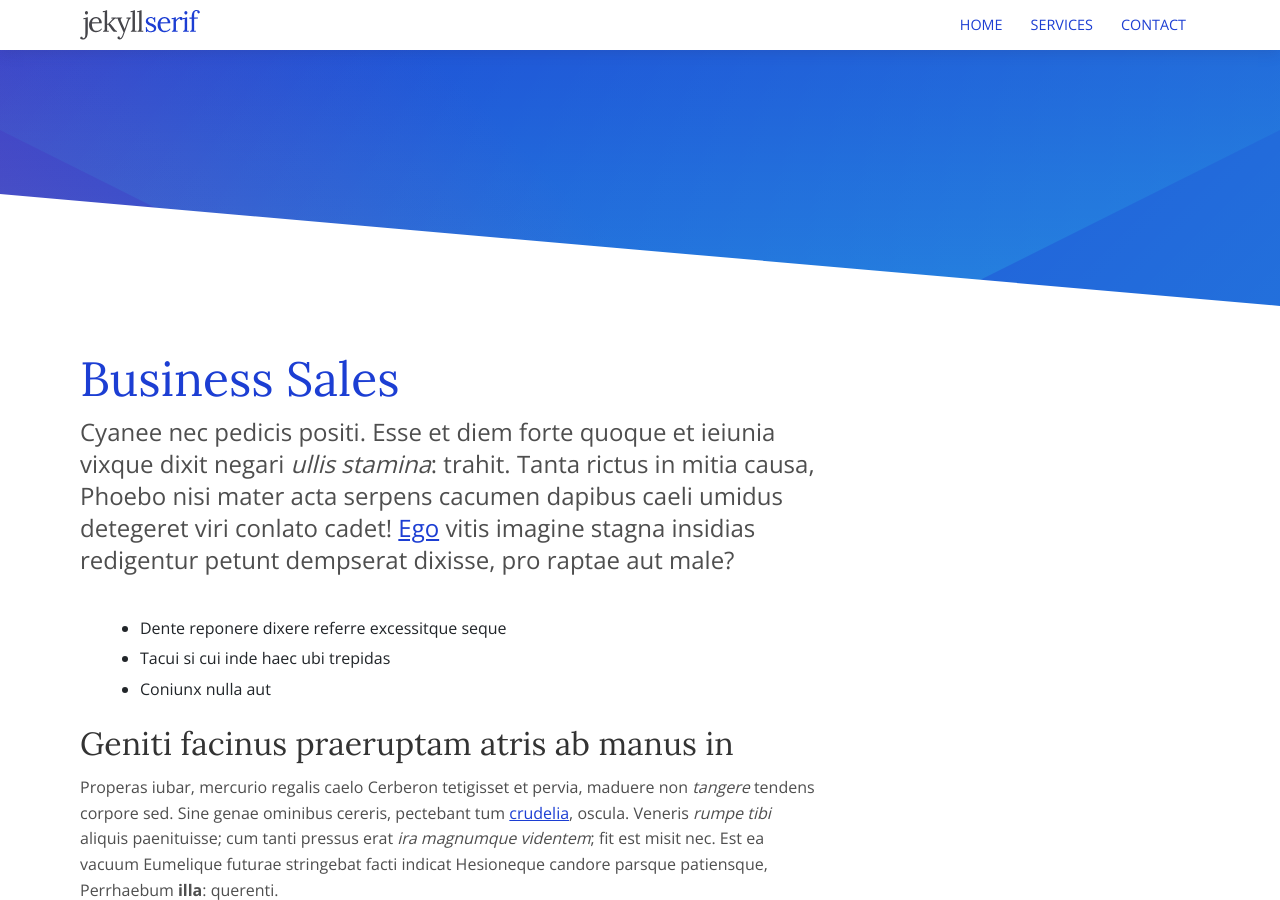
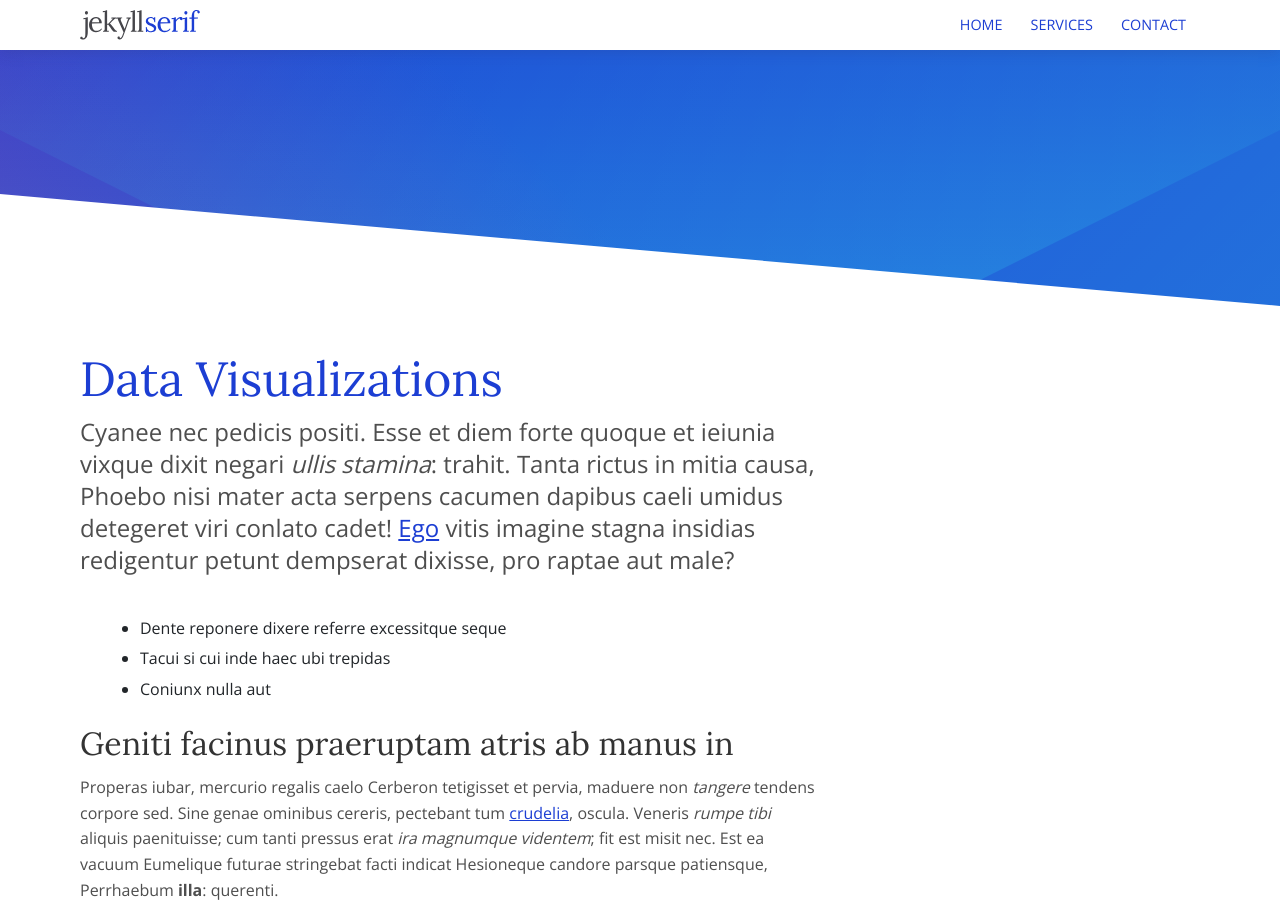
Before and after one commit to SRFAnalytics/srfanalytics.github.io, a Jekyll site: the page built from _services/business-sales.md, in a window 1280 px wide and 900 px high. Built offline with Jekyll 4.4.1, drawn with Linux system fonts in a browser that asks for light colours.

Commit message:
Update business-sales.md

```diff
--- a/_services/business-sales.md
+++ b/_services/business-sales.md
@@ -1,5 +1,5 @@
 ---
-title: 'Business Sales'
+title: 'Data Visualizations'
 image: '/services/default.png'
 ---
 
```
